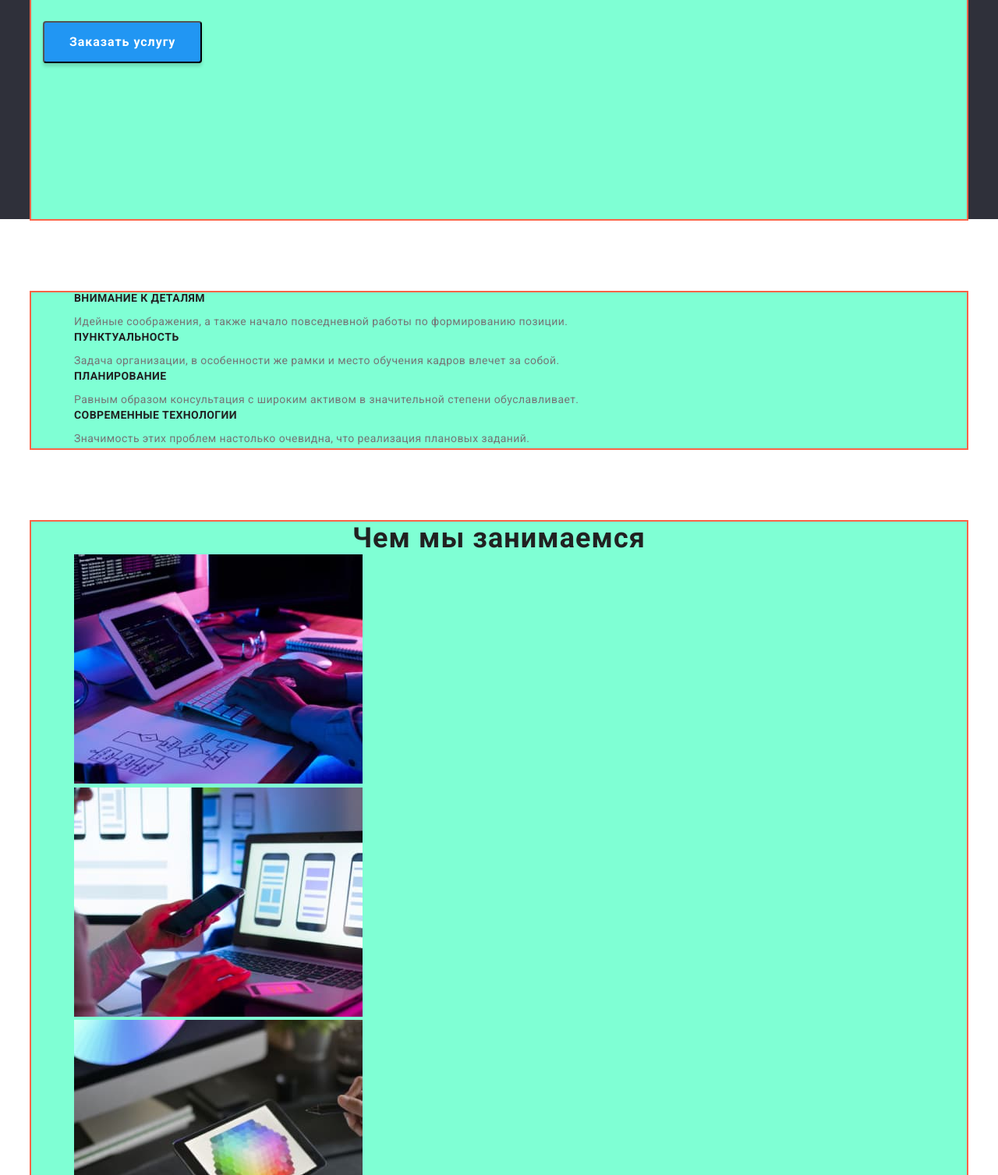
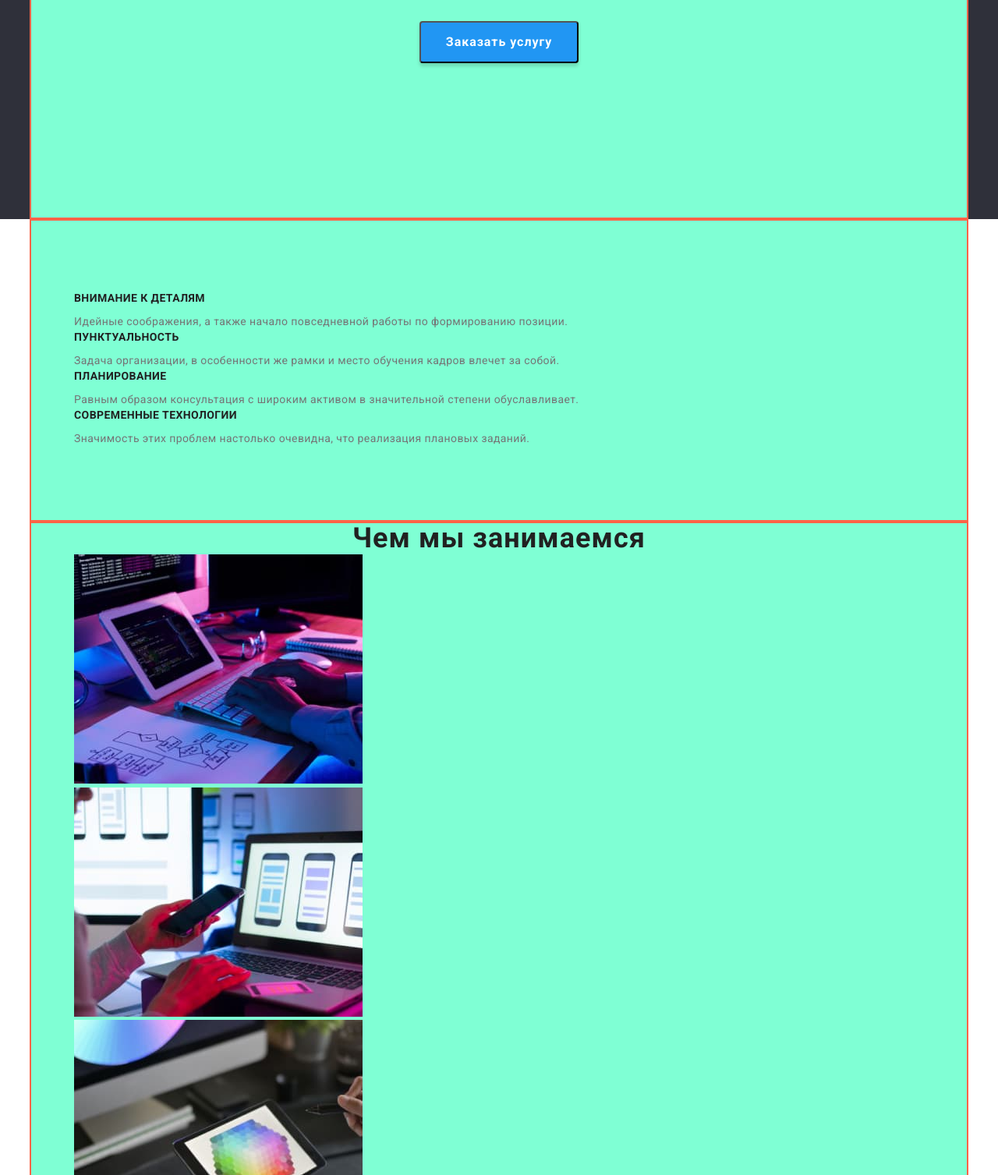
Before and after one commit to vitaliy-nekrasov/goit-markup-hw-03, a plain HTML site: page index.html in a window 1280 px wide. Shown: the part 433-1940 px from the top of the page at 78% size. Drawn offline with nearby package versions, Linux system fonts and the light colour scheme.

Commit message:
Update all

```diff
--- a/css/styles.css
+++ b/css/styles.css
@@ -82,13 +82,13 @@ body {
 /*########## HERO ############*/
 .hero {
   background-color: var(--hero-background-color);
+  text-align: center;
 }
 .hero-title {
   font-weight: 900;
   font-size: 44px;
   line-height: 1.36;
   letter-spacing: 0.06em;
-  text-align: center;
   text-transform: uppercase;
   color: var(--btn-text-color);
 
@@ -109,16 +109,17 @@ body {
   box-shadow: 0px 4px 4px rgba(0, 0, 0, 0.15);
   border-radius: 4px;
 
+  display: inline-block;
   padding: 10px 32px;
 }
 .container-hero {
   padding-top: 200px;
   padding-bottom: 200px;
-  margin-bottom: 94px;
 }
 /*########## ABOUT US ############*/
-.about {
-  margin-bottom: 94px;
+.about .container {
+  padding-top: 94px;
+  padding-bottom: 94px;
 }
 .about-us {
   margin-top: 0;
@@ -145,8 +146,8 @@ body {
   margin-bottom: 0;
 }
 /*########## OUR WORK ############*/
-.works {
-  margin-bottom: 94px;
+.works .container {
+  padding-bottom: 94px;
 }
 .title {
   font-weight: 700;
@@ -172,6 +173,8 @@ body {
 }
 .our-team {
   background-color: var(--team-background-color);
+}
+.our-team .container {
   padding-top: 94px;
   padding-bottom: 94px;
 }
@@ -204,6 +207,8 @@ body {
 /*########## FOOTER ############*/
 .footer {
   background-color: var(--hero-background-color);
+}
+.footer .container {
   padding-top: 60px;
   padding-bottom: 60px;
 }
@@ -215,14 +220,17 @@ body {
   letter-spacing: 0.03em;
   color: var(--btn-text-color);
 }
-.address {
-  margin-top: 20px;
-}
 .address-link {
   font-size: 14px;
   line-height: 1.71;
   letter-spacing: 0.03em;
   color: var(--btn-text-color);
+}
+.address {
+  margin-top: 20px;
+}
+.address .list {
+  padding-left: 0;
 }
 .margin {
   margin-bottom: 9px;
```
